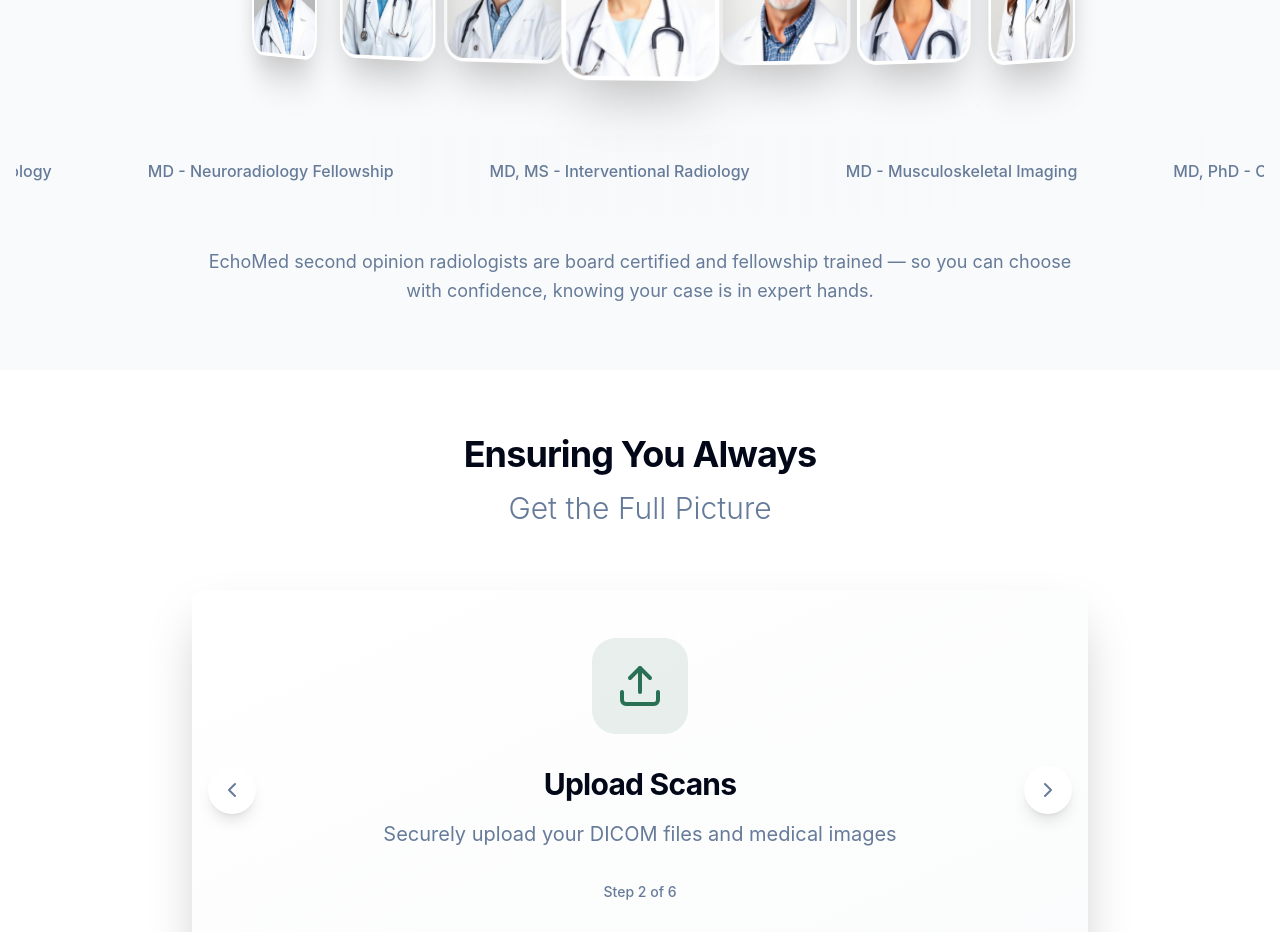
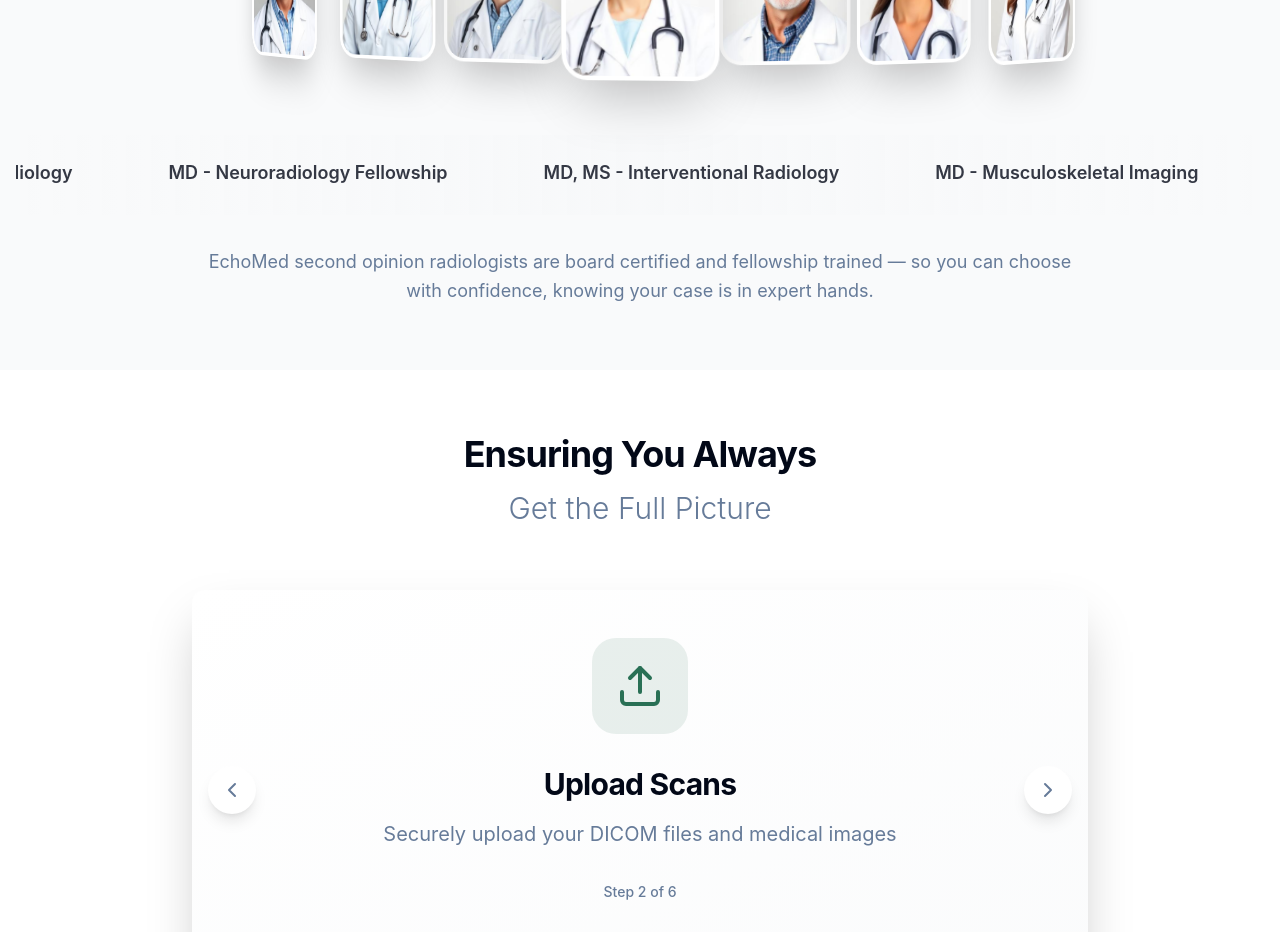
Before and after one commit to aditigandhi-5c/last-opinion, a React (Vite) app: page / in a window 1280 px wide. Shown: the part 1680-2612 px from the top of the page. Built offline with nearby package versions, Linux system fonts and the light colour scheme.

Commit message:
Refine doctor showcase styling

```diff
--- a/src/components/DoctorShowcase.tsx
+++ b/src/components/DoctorShowcase.tsx
@@ -30,7 +30,7 @@ function MovingDegrees() {
         {degrees.concat(degrees).map((degree, index) => (
           <div
             key={index}
-            className="whitespace-nowrap px-12 py-6 text-base font-medium text-muted-foreground hover:text-primary transition-colors"
+            className="whitespace-nowrap px-12 py-6 text-lg font-semibold text-foreground/80 hover:text-primary hover:bg-primary/5 rounded-lg transition-all duration-300 hover:scale-105"
           >
             {degree}
           </div>
```
